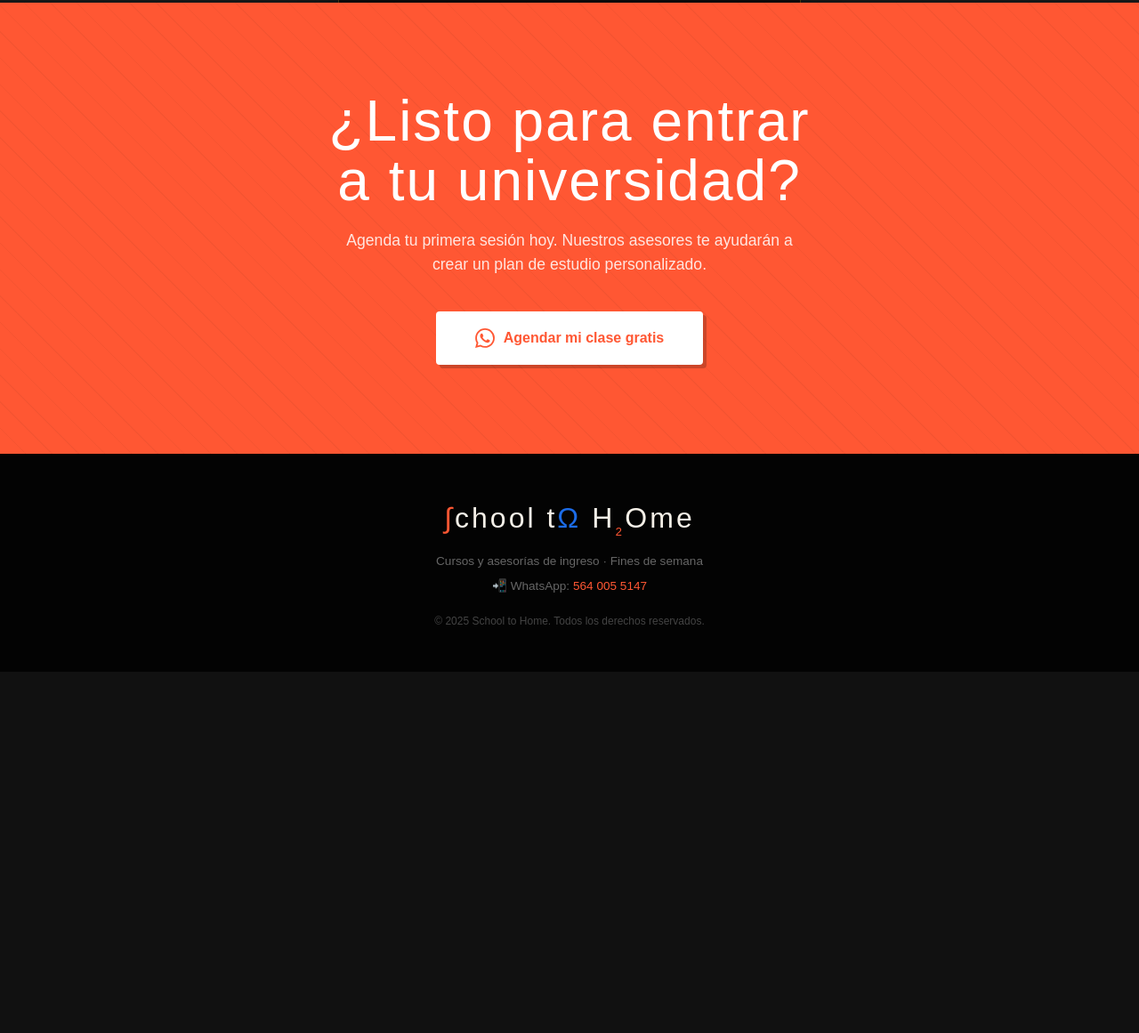
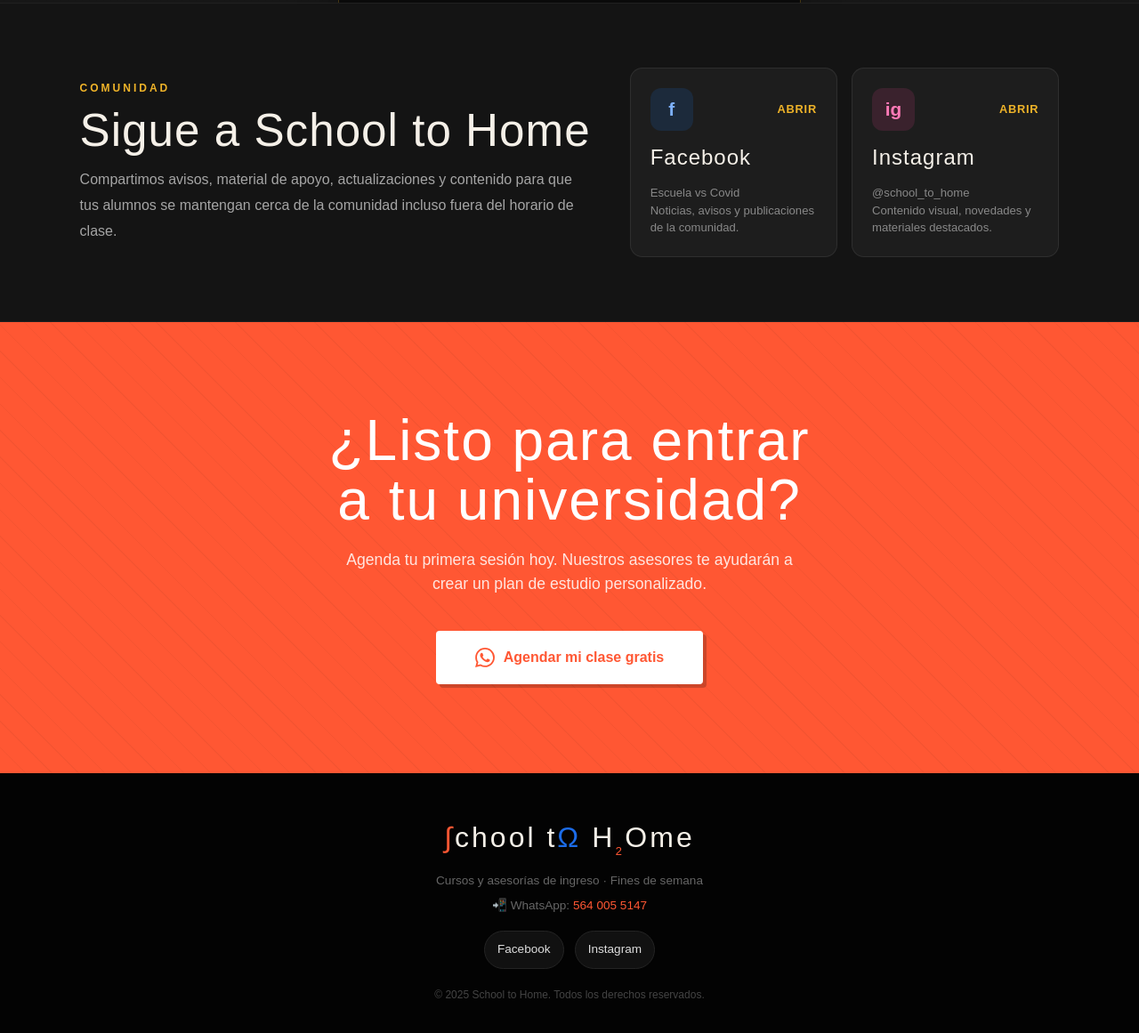
Before and after one commit to Chris132435/mi_page_school, a website: page index.html in a window 1280 px wide. Shown: the part 5554-6715 px from the top of the page at 89% size. Before the commit the page ends 6309 px from the top, so only its background shows below. Drawn offline with nearby package versions, Linux system fonts and the light colour scheme.

Commit message:
corrección de errores en visualizar libreria provada y agregar botones de facebook e instagram

```diff
--- a/index.html
+++ b/index.html
@@ -330,6 +330,35 @@
   .dark .coming-banner p { color: #888; }
   .coming-banner strong { color: var(--ink); transition: color .3s; }
 
+  /* ── REDES ── */
+  .social-strip {
+    padding: 72px 7%; background: #141414; color: #f5f0e8; border-top: 1px solid rgba(255,255,255,.05);
+    border-bottom: 1px solid rgba(255,255,255,.05);
+  }
+  .social-strip-inner {
+    display: grid; grid-template-columns: 1.1fr .9fr; gap: 28px; align-items: center;
+  }
+  .social-copy .section-label { color: #f0b429; }
+  .social-copy .section-title { color: #f5f0e8; }
+  .social-copy p { color: #a5a5a5; line-height: 1.8; max-width: 560px; margin-top: 14px; }
+  .social-grid { display: grid; grid-template-columns: repeat(2, minmax(0, 1fr)); gap: 16px; }
+  .social-card {
+    display: flex; flex-direction: column; gap: 12px; padding: 22px; border-radius: 14px;
+    background: rgba(255,255,255,.04); border: 1px solid rgba(255,255,255,.08); text-decoration: none;
+    color: #f5f0e8; transition: transform .22s, border-color .22s, box-shadow .22s;
+  }
+  .social-card:hover { transform: translateY(-4px); border-color: rgba(240,180,41,.45); box-shadow: 0 18px 32px rgba(0,0,0,.2); }
+  .social-card-top { display: flex; align-items: center; justify-content: space-between; gap: 10px; }
+  .social-icon {
+    width: 48px; height: 48px; display: inline-flex; align-items: center; justify-content: center;
+    border-radius: 12px; font-size: 1.3rem; font-weight: 800;
+  }
+  .social-facebook .social-icon { background: rgba(24,119,242,.14); color: #7eb1ff; }
+  .social-instagram .social-icon { background: rgba(232,64,140,.14); color: #ff7ab7; }
+  .social-name { font-family: 'Bebas Neue', sans-serif; font-size: 1.5rem; letter-spacing: 1px; }
+  .social-handle { color: #888; font-size: 0.82rem; line-height: 1.5; }
+  .social-jump { color: #f0b429; font-size: 0.8rem; font-weight: 800; letter-spacing: .8px; text-transform: uppercase; }
+
   /* ── BIBLIOTECA ── */
   .biblioteca { padding: 100px 7%; background: linear-gradient(180deg, #111 0%, #171717 100%); color: #f5f0e8; position: relative; overflow: hidden; }
   .biblioteca::before {
@@ -554,6 +583,14 @@
   .dark footer { background: #030303; }
   .footer-logo { font-family: 'Bebas Neue', sans-serif; font-size: 2rem; letter-spacing: 3px; color: #f5f0e8; margin-bottom: 12px; }
   .footer-logo span { color: var(--accent); }
+  .footer-socials {
+    margin-top: 18px; display: flex; justify-content: center; gap: 12px; flex-wrap: wrap;
+  }
+  .footer-social-link {
+    display: inline-flex; align-items: center; gap: 8px; padding: 10px 14px; border-radius: 999px;
+    text-decoration: none; color: #ddd; border: 1px solid #242424; background: #111; transition: border-color .2s, color .2s, transform .2s;
+  }
+  .footer-social-link:hover { border-color: var(--accent); color: #fff; transform: translateY(-1px); }
 
   @keyframes fadeUp { from { opacity: 0; transform: translateY(24px); } to { opacity: 1; transform: translateY(0); } }
 
@@ -566,6 +603,7 @@
     .horarios-inner { grid-template-columns: 1fr; }
     .unis::before { display: none; }
     .biblioteca::before { display: none; }
+    .social-strip-inner { grid-template-columns: 1fr; }
   }
 
   @media (max-width: 640px) {
@@ -576,6 +614,7 @@
     .session-top, .session-tabs, .session-body { padding-left: 18px; padding-right: 18px; }
     .lock-panel { padding: 24px 20px; }
     .book-actions { grid-template-columns: 1fr; }
+    .social-grid { grid-template-columns: 1fr; }
   }
 </style>
 </head>
@@ -1047,6 +1086,37 @@
   </div>
 </section>
 
+<!-- REDES -->
+<section class="social-strip" id="redes">
+  <div class="social-strip-inner">
+    <div class="social-copy">
+      <div class="section-label">Comunidad</div>
+      <h2 class="section-title">Sigue a School to Home</h2>
+      <p>Compartimos avisos, material de apoyo, actualizaciones y contenido para que tus alumnos se mantengan cerca de la comunidad incluso fuera del horario de clase.</p>
+    </div>
+
+    <div class="social-grid">
+      <a class="social-card social-facebook" href="https://www.facebook.com/escuelavscovid?locale=es_LA" target="_blank" rel="noopener noreferrer">
+        <div class="social-card-top">
+          <div class="social-icon">f</div>
+          <div class="social-jump">Abrir</div>
+        </div>
+        <div class="social-name">Facebook</div>
+        <div class="social-handle">Escuela vs Covid<br>Noticias, avisos y publicaciones de la comunidad.</div>
+      </a>
+
+      <a class="social-card social-instagram" href="https://www.instagram.com/school_to_home/" target="_blank" rel="noopener noreferrer">
+        <div class="social-card-top">
+          <div class="social-icon">ig</div>
+          <div class="social-jump">Abrir</div>
+        </div>
+        <div class="social-name">Instagram</div>
+        <div class="social-handle">@school_to_home<br>Contenido visual, novedades y materiales destacados.</div>
+      </a>
+    </div>
+  </div>
+</section>
+
 <!-- CTA BANNER -->
 <section class="cta-banner">
   <h2>¿Listo para entrar<br>a tu universidad?</h2>
@@ -1062,6 +1132,10 @@
   <div class="footer-logo"><span style="color:var(--accent)">∫</span>chool t<span style="color:#1c6ce8">Ω</span> H<span style="font-size:1.3rem;vertical-align:sub;color:var(--accent)">₂</span>Ome</div>
   <p>Cursos y asesorías de ingreso · Fines de semana</p>
   <p style="margin-top:8px">📲 WhatsApp: <a href="https://wa.me/525640055147" target="_blank" style="color:var(--accent);text-decoration:none">564 005 5147</a></p>
+  <div class="footer-socials">
+    <a class="footer-social-link" href="https://www.facebook.com/escuelavscovid?locale=es_LA" target="_blank" rel="noopener noreferrer">Facebook</a>
+    <a class="footer-social-link" href="https://www.instagram.com/school_to_home/" target="_blank" rel="noopener noreferrer">Instagram</a>
+  </div>
   <p style="margin-top:20px;font-size:0.75rem;color:#444">© 2025 School to Home. Todos los derechos reservados.</p>
 </footer>
 
```
